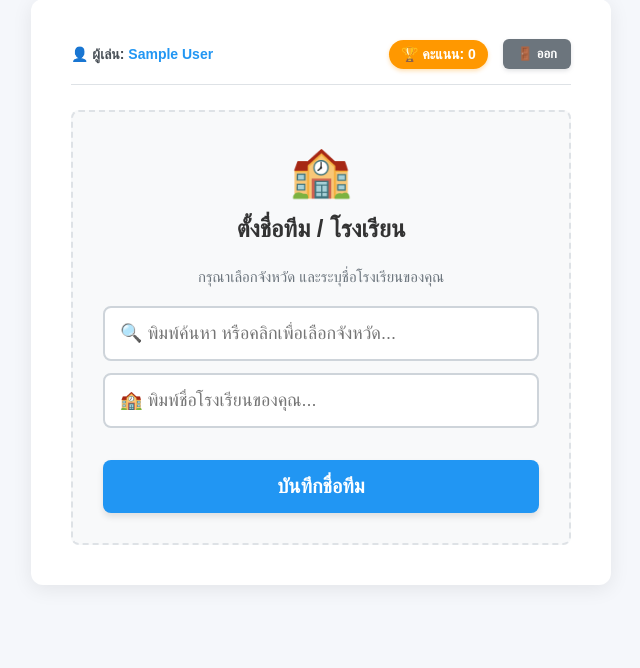
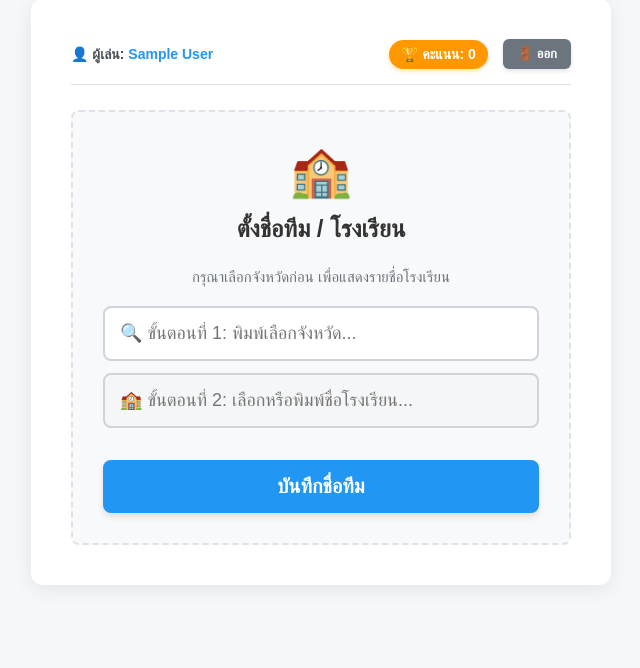
Before and after one commit to 6604302001031-cell/quiz2, a Flask app: template templates/user.html in a window 1280 px wide. Shown: the part 128-796 px from the top of the page, without its empty margins (319-959 px from the left). Run offline with Flask 3, Linux system fonts and the light colour scheme; the template is opened without the code that fills it, so the values that code supplies are empty; the visitor is signed in with stand-in values (Sample User, id 1).

Commit message:
Update user.html

```diff
--- a/templates/user.html
+++ b/templates/user.html
@@ -109,7 +109,6 @@
             outline: none;
         }
 
-        /* 📌 สไตล์สำหรับช่องกรอกข้อมูลตั้งค่าทีม/โรงเรียน */
         .setup-input {
             font-size: 18px !important;
             padding: 15px !important;
@@ -205,19 +204,19 @@
     <div id="setup-screen" class="waiting-box" style="display: none;">
         <div style="font-size: 50px; margin-bottom: 15px;">🏫</div>
         <h2 style="margin-top: 0;">ตั้งชื่อทีม / โรงเรียน</h2>
-        <p style="color: #6c757d; font-size: 15px; margin-bottom: 20px;">กรุณาเลือกจังหวัด และระบุชื่อโรงเรียนของคุณ</p>
+        <p style="color: #6c757d; font-size: 15px; margin-bottom: 20px;">กรุณาเลือกจังหวัดก่อน เพื่อแสดงรายชื่อโรงเรียน</p>
 
         <div class="input-group">
-            <input type="text" id="province-input" class="setup-input" list="province-list" placeholder="🔍 พิมพ์ค้นหา หรือคลิกเพื่อเลือกจังหวัด..." autocomplete="off">
+            <input type="text" id="province-input" class="setup-input" list="province-list" placeholder="🔍 ขั้นตอนที่ 1: พิมพ์เลือกจังหวัด..." autocomplete="off" oninput="updateSchoolList()">
 
-            <input type="text" id="school-input" class="setup-input" placeholder="🏫 พิมพ์ชื่อโรงเรียนของคุณ..." autocomplete="off">
+            <input type="text" id="school-input" class="setup-input" list="school-list" placeholder="🏫 ขั้นตอนที่ 2: เลือกหรือพิมพ์ชื่อโรงเรียน..." autocomplete="off" disabled>
 
             <datalist id="province-list">
                 <option value="กรุงเทพมหานคร"><option value="กระบี่"><option value="กาญจนบุรี"><option value="กาฬสินธุ์"><option value="กำแพงเพชร">
                 <option value="ขอนแก่น"><option value="จันทบุรี"><option value="ฉะเชิงเทรา"><option value="ชลบุรี"><option value="ชัยนาท">
                 <option value="ชัยภูมิ"><option value="ชุมพร"><option value="เชียงราย"><option value="เชียงใหม่"><option value="ตรัง">
                 <option value="ตราด"><option value="ตาก"><option value="นครนายก"><option value="นครปฐม"><option value="นครพนม">
-                <option value="นครราชสีมา"><option value="นครศรีธรรมราช"><option value="นครสวรรค์"><option value="นนทบุรี"><option value="นราธิวาท">
+                <option value="นครราชสีมา"><option value="นครศรีธรรมราช"><option value="นครสวรรค์"><option value="นนทบุรี"><option value="นราธิวาส">
                 <option value="น่าน"><option value="บึงกาฬ"><option value="บุรีรัมย์"><option value="ปทุมธานี"><option value="ประจวบคีรีขันธ์">
                 <option value="ปราจีนบุรี"><option value="ปัตตานี"><option value="พระนครศรีอยุธยา"><option value="พะเยา"><option value="พังงา">
                 <option value="พัทลุง"><option value="พิจิตร"><option value="พิษณุโลก"><option value="เพชรบุรี"><option value="เพชรบูรณ์">
@@ -230,6 +229,8 @@
                 <option value="หนองบัวลำภู"><option value="อ่างทอง"><option value="อำนาจเจริญ"><option value="อุดรธานี"><option value="อุตรดิตถ์">
                 <option value="อุทัยธานี"><option value="อุบลราชธานี">
             </datalist>
+
+            <datalist id="school-list"></datalist>
         </div>
         <button onclick="saveTeamName()" class="btn btn-blue" style="margin-top: 5px;">บันทึกชื่อทีม</button>
     </div>
@@ -273,6 +274,73 @@
     let teamName = localStorage.getItem('quiz_team_name');
     let gamePollingInterval = null;
 
+    // 📌 ฐานข้อมูลรายชื่อโรงเรียน (สามารถมาเพิ่มชื่อโรงเรียนที่ต้องการให้ค้นหาเจอที่ตรงนี้ได้เลยครับ)
+    const schoolsData = {
+        "กรุงเทพมหานคร": [
+            "โรงเรียนเตรียมอุดมศึกษา", "โรงเรียนสวนกุหลาบวิทยาลัย", "โรงเรียนสามเสนวิทยาลัย",
+            "โรงเรียนบดินทรเดชา (สิงห์ สิงหเสนี)", "โรงเรียนสตรีวิทยา", "โรงเรียนเทพศิรินทร์", "โรงเรียนหอวัง"
+        ],
+        "สุราษฎร์ธานี": [
+            "โรงเรียนสุราษฎร์ธานี", "โรงเรียนสุราษฎร์พิทยา", "โรงเรียนเมืองสุราษฎร์ธานี",
+            "โรงเรียนพุนพินพิทยาคม", "โรงเรียนกาญจนาภิเษกวิทยาลัย สุราษฎร์ธานี", "โรงเรียนเกาะสมุย"
+        ],
+        "เชียงใหม่": [
+            "โรงเรียนยุพราชวิทยาลัย", "โรงเรียนเชียงใหม่คริสเตียน", "โรงเรียนปรินส์รอยแยลส์วิทยาลัย",
+            "โรงเรียนมงฟอร์ตวิทยาลัย", "โรงเรียนวัฒโนทัยพายัพ"
+        ],
+        "ขอนแก่น": [
+            "โรงเรียนขอนแก่นวิทยายน", "โรงเรียนกัลยาณวัตร", "โรงเรียนสาธิตมหาวิทยาลัยขอนแก่น",
+            "------------- โรงเรียนอื่นๆ สามารถพิมพ์ชื่อเองได้เลย -------------"
+        ],
+        "นครปฐม": [
+            "โรงเรียนมหิดลวิทยานุสรณ์", "โรงเรียนพระปฐมวิทยาลัย", "โรงเรียนราชินีบูรณะ"
+        ],
+        "ชลบุรี": [
+            "โรงเรียนชลราษฎรอำรุง", "โรงเรียนชลกันยานุกูล", "โรงเรียนสาธิตพิบูลบำเพ็ญ"
+        ],
+        "นครราชสีมา": [
+            "โรงเรียนราชสีมาวิทยาลัย", "โรงเรียนสุรนารีวิทยา", "โรงเรียนบุญวัฒนา"
+        ],
+        "สงขลา": [
+            "โรงเรียนหาดใหญ่วิทยาลัย", "โรงเรียนหาดใหญ่วิทยาลัยสมบูรณ์กุลกันยา", "โรงเรียนมหาวชิราวุธ"
+        ]
+        // 💡 ถ้ามีโรงเรียนจังหวัดอื่นๆ เพิ่มเติม สามารถใส่เพิ่มตรงนี้ในโครงสร้าง "ชื่อจังหวัด": ["โรงเรียน1", "โรงเรียน2"] ได้เลยครับ
+    };
+
+    // 📌 ฟังก์ชันจัดการอัปเดตรายชื่อโรงเรียนแบบไดนามิกตามจังหวัดที่เลือก
+    function updateSchoolList() {
+        const provinceInput = document.getElementById('province-input');
+        const schoolInput = document.getElementById('school-input');
+        const schoolDatalist = document.getElementById('school-list');
+
+        const selectedProvince = provinceInput.value.trim();
+
+        // ล้างข้อมูลเก่าในลิสต์โรงเรียนทิ้งก่อน
+        schoolDatalist.innerHTML = '';
+
+        // ตรวจสอบว่าจังหวัดที่พิมพ์/เลือก มีในฐานข้อมูลของเราหรือไม่
+        if (schoolsData[selectedProvince]) {
+            // ดึงรายชื่อโรงเรียนของจังหวัดนั้นๆ มาสร้างเป็นตัวเลือก <option>
+            schoolsData[selectedProvince].forEach(school => {
+                const option = document.createElement('option');
+                option.value = school;
+                schoolDatalist.appendChild(option);
+            });
+
+            schoolInput.disabled = false;
+            schoolInput.placeholder = "🏫 พิมพ์หรือเลือกชื่อโรงเรียน...";
+        } else if (selectedProvince !== "") {
+            // ถ้าเลือกจังหวัดที่ไม่มีในฐานข้อมูลตัวอย่าง (เปิดให้พิมพ์ชื่อโรงเรียนอิสระได้เลย)
+            schoolInput.disabled = false;
+            schoolInput.placeholder = "🏫 พิมพ์ชื่อโรงเรียนของคุณที่นี่...";
+        } else {
+            // ถ้ายังไม่ได้กรอกจังหวัด ให้ล็อคช่องเลือกโรงเรียนไว้ก่อน
+            schoolInput.disabled = true;
+            schoolInput.value = '';
+            schoolInput.placeholder = "❌ กรุณาเลือกจังหวัดก่อน...";
+        }
+    }
+
     function renderMathPreview() {
         const inputStr = document.getElementById('answer-input').value;
         const previewBox = document.getElementById('math-preview');
@@ -314,7 +382,6 @@
         }
     }
 
-    // 📌 ปรับปรุงฟังก์ชันการบันทึกเพื่อมัดรวม ชื่อโรงเรียน + จังหวัด เข้าด้วยกัน
     function saveTeamName() {
         const provinceVal = document.getElementById('province-input').value.trim();
         const schoolVal = document.getElementById('school-input').value.trim();
@@ -323,18 +390,17 @@
             alert('กรุณาเลือกหรือระบุจังหวัดของคุณก่อนครับ');
             return;
         }
-        if (schoolVal.length < 2) {
-            alert('กรุณากรอกชื่อโรงเรียนอย่างน้อย 2 ตัวอักษรครับ');
+        if (schoolVal.length < 2 || schoolVal.includes("---")) {
+            alert('กรุณากรอกหรือเลือกชื่อโรงเรียนที่ถูกต้องอย่างน้อย 2 ตัวอักษรครับ');
             return;
         }
 
-        // มัดรวมข้อมูลส่งต่อไปยัง Backend ในโครงสร้างเดิม
+        // รวมร่างส่งข้อมูล: "โรงเรียนพุนพินพิทยาคม (สุราษฎร์ธานี)"
         teamName = `${schoolVal} (${provinceVal})`;
         localStorage.setItem('quiz_team_name', teamName);
         initPlayer();
     }
 
-    // เปิดให้กด Enter ในช่องกรอกเพื่อบันทึกชื่อได้ทันที
     document.getElementById('school-input').addEventListener('keypress', function(e) {
         if (e.key === 'Enter') saveTeamName();
     });
```
